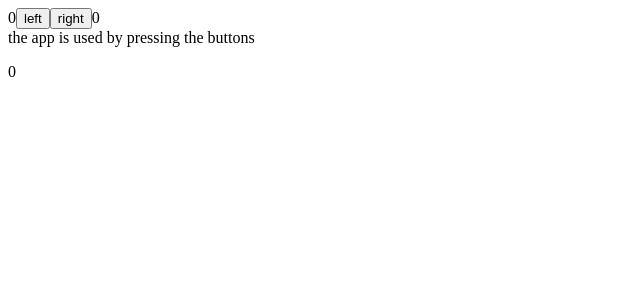
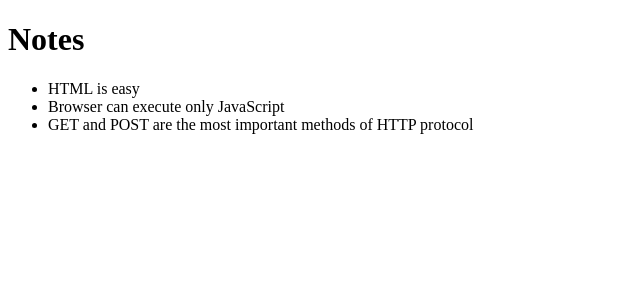
Before and after one commit to architkakkar/fullstack-open, a React (Vite) app in the folder playground/: page / in a window 1280 px wide. Shown: the top 300 px of the page, without its empty margins (0-640 px from the left). Built offline with nearby package versions, Linux system fonts and the light colour scheme.

Commit message:
part 2a practice exercises completed.

```diff
--- a/playground/src/App.jsx
+++ b/playground/src/App.jsx
@@ -1,67 +1,22 @@
-import PropTypes from 'prop-types'
-import { useState } from 'react'
+import PropTypes from "prop-types";
+import Note from "./components/Note";
 
-const History = (props) => {
-  if (props.allClicks.length === 0) {
-    return (
-      <div>
-        the app is used by pressing the buttons
-      </div>
-    )
-  }
+const App = ({ notes }) => {
+  console.log(notes)
   return (
     <div>
-      button press history: {props.allClicks.join(' ')}
+      <h1>Notes</h1>
+      <ul>
+        {notes.map((note) => (
+          <Note key={note.id} note={note} />
+        ))}
+      </ul>
     </div>
-  )
-}
+  );
+};
 
-History.propTypes = {
-  allClicks: PropTypes.array.isRequired,
-}
-
-const Button = ({ handleClick, text }) => (
-  <button onClick={handleClick}>
-    {text}
-  </button>
-)
-
-Button.propTypes = {
-  handleClick: PropTypes.func.isRequired,
-  text: PropTypes.string.isRequired,
-}
-
-const App = () => {
-  const [left, setLeft] = useState(0)
-  const [right, setRight] = useState(0)
-  const [total, setTotal] = useState(0)
-
-  const [allClicks, setAll] = useState([])
-
-  const handleLeftClick = () => {
-    setAll(allClicks.concat('L'))
-    const newLeft = left + 1;
-    setLeft(newLeft)
-    setTotal(newLeft + right)
-  }
-
-  const handleRightClick = () => {
-    setAll(allClicks.concat('R'))
-    const newRight = right + 1;
-    setRight(newRight)
-    setTotal(left + newRight)
-  }
-
-  return (
-    <div>
-      {left}
-      <Button handleClick={handleLeftClick} text='left' />
-      <Button handleClick={handleRightClick} text='right' />
-      {right}
-      <History allClicks={allClicks} />
-      <p>{total}</p>
-    </div>
-  )
-}
+App.propTypes = {
+  notes: PropTypes.array.isRequired,
+};
 
 export default App;
--- /dev/null
+++ b/playground/src/components/Note.jsx
@@ -0,0 +1,12 @@
+import PropTypes from "prop-types";
+
+const Note = ({ note }) => {
+  console.log(note);
+  return <li>{note.content}</li>;
+};
+
+Note.propTypes = {
+  note: PropTypes.object.isRequired,
+};
+
+export default Note;
--- a/playground/src/main.jsx
+++ b/playground/src/main.jsx
@@ -1,5 +1,25 @@
-import ReactDOM from 'react-dom/client'
+import ReactDOM from "react-dom/client";
 
-import App from './App'
+import App from "./App";
 
-ReactDOM.createRoot(document.getElementById('root')).render(<App />)
+const notes = [
+  {
+    id: 1,
+    content: "HTML is easy",
+    important: true,
+  },
+  {
+    id: 2,
+    content: "Browser can execute only JavaScript",
+    important: false,
+  },
+  {
+    id: 3,
+    content: "GET and POST are the most important methods of HTTP protocol",
+    important: true,
+  },
+];
+
+ReactDOM.createRoot(document.getElementById("root")).render(
+  <App notes={notes} />
+);
```
